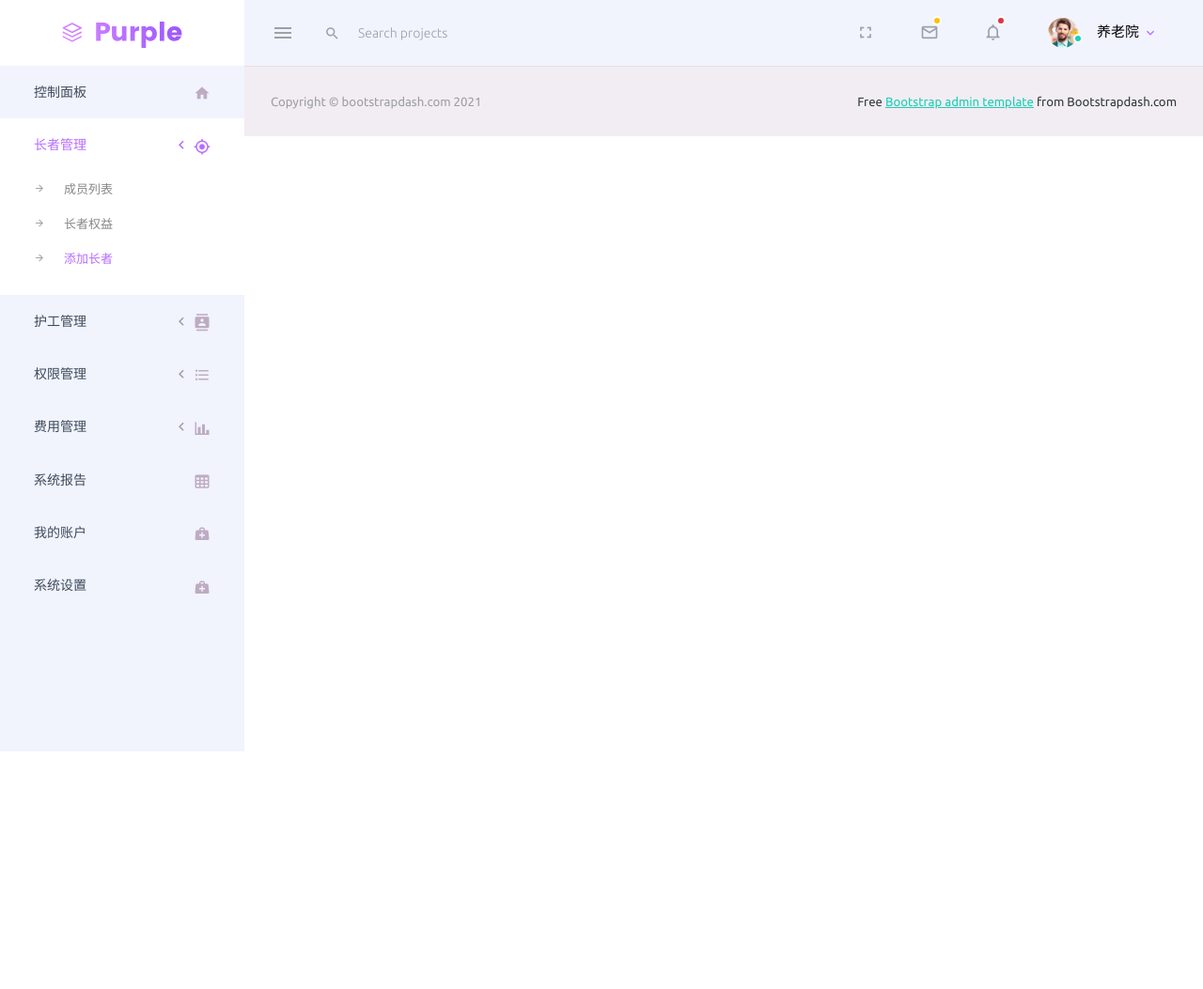
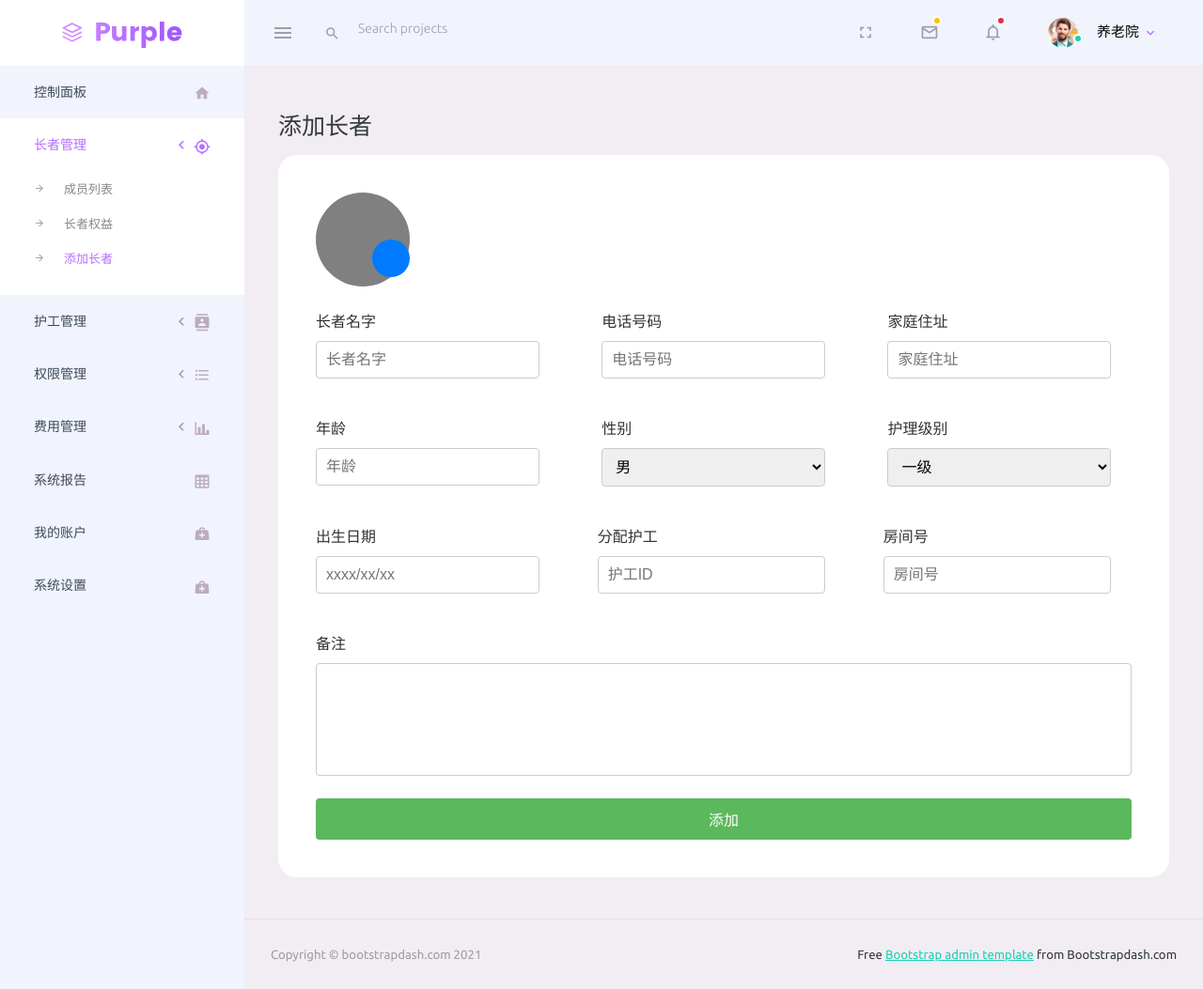
Before and after one commit to hnlxy/SmartEyeWeb, a Flask app: page /elderly-management/add-elderly in a window 1280 px wide. Shown: the whole page at 94% size. Before the commit the page ends 800 px from the top, so only its background shows below. Run offline with Flask 3, Linux system fonts and the light colour scheme; a user stored in the database is signed in; some libraries are stand-ins or nearby versions.

Commit message:
添加增加长者网页

```diff
--- a/templates/pages/elderly-management/add_elderly.html
+++ b/templates/pages/elderly-management/add_elderly.html
@@ -1,2 +1,195 @@
 {% extends 'base.html' %}
 {% block title %}添加长者{% endblock title %}
+{% block content %}
+<style>
+    body {
+        font-family: 'Microsoft YaHei', Arial, sans-serif;
+        background-color: #f1f3fd;
+        margin: 0;
+        padding: 0;
+    }
+
+    .form-group {
+        position: relative;
+        width: 100px;
+        height: 100px;
+        border-radius: 50%;
+        background-color: gray;
+        display: flex;
+        justify-content: center;
+        align-items: center;
+        color: white;
+        font-weight: bold;
+    }
+    label {
+        display: block;
+        margin-bottom: 10px;
+        color: #333;
+        font-size: 16px;
+    }
+
+    input[type="text"],
+    input[type="email"],
+    input[type="number"],
+    select {
+        width: calc(100% - 22px);
+        padding: 10px;
+        margin-bottom: 10px;
+        border: 1px solid #ccc;
+        border-radius: 4px;
+    }
+
+    .file-input {
+        position: absolute;
+        bottom: 0;
+        right: 0;
+    }
+
+    .file-input p {
+        margin: 0;
+        font-size: 14px;
+        color: #666;
+    }
+
+    input[type="file"] {
+        border: none;
+        padding: 0;
+        margin: 10px 0;
+    }
+
+    .file-input:hover {
+        background-color: #f9f9f9;
+
+    }
+
+    .submit-btn {
+        width: 100%;
+        padding: 10px;
+        border: none;
+        background-color: #5cb85c;
+        color: white;
+        font-size: 16px;
+        cursor: pointer;
+        border-radius: 4px;
+    }
+
+    .submit-btn:hover {
+        background-color: #4cae4c;
+    }
+
+    .row {
+        display: flex;
+        justify-content: space-between;
+        margin-bottom: 20px;
+    }
+
+    .form-field {
+        flex-basis: 33%;
+        margin-bottom: 10px;
+    }
+
+    textarea {
+        width: 100%;
+        height: 120px;
+        padding: 10px;
+        border: 1px solid #ccc;
+        border-radius: 4px;
+        font-size: 16px;
+        box-sizing: border-box;
+        resize: none;
+    }
+
+    .file-input label {
+        display: block;
+        width: 40px;
+        height: 40px;
+        border-radius: 50%;
+        background-color: #007bff;
+        color: white;
+        text-align: center;
+        padding: 10px;
+        margin-bottom: 10px;
+        cursor: pointer;
+        transition: background-color 0.3s ease;
+    }
+
+    .file-input label:hover {
+        background-color: #0056b3;
+    }
+
+    .file-input input[type="file"] {
+        display: none;
+    }
+
+</style>
+<div class="content-wrapper">
+<div style="font-size: 25px; margin-bottom: 15px">添加长者</div>
+<div class="card">
+    <div class="card-body">
+        <div class="form-group">
+            <div class="file-input">
+                <label for="profile_picture"><i class="fas fa-pencil-alt"></i></label>
+                <input type="file" id="profile_picture" name="profile_picture" accept="image/*">
+            </div>
+        </div>
+        <div class="row">
+            <div class="form-field">
+                <label for="full_name">长者名字</label>
+                <input type="text" id="full_name" name="full_name" placeholder="长者名字" required>
+            </div>
+            <div class="form-field">
+                <label for="telephone">电话号码</label>
+                <input type="text" id="telephone" name="telephone" placeholder="电话号码" required>
+            </div>
+            <div class="form-field">
+                <label for="telephone">家庭住址</label>
+                <input type="text" id="address" name="address" placeholder="家庭住址" required>
+            </div>
+        </div>
+        <div class="row">
+            <div class="form-field">
+                <label for="age">年龄</label>
+                <input type="number" id="age" name="age" placeholder="年龄" required>
+            </div>
+            <div class="form-field">
+                <label for="gender">性别</label>
+                <select id="gender" name="gender">
+                    <option value="male">男</option>
+                    <option value="female">女</option>
+                </select>
+            </div>
+            <div class="form-field">
+                <label for="care_level">护理级别</label>
+                <select id="care_level" name="care_level">
+                    <option value="1">一级</option>
+                    <option value="2">二级</option>
+                    <option value="3">三级</option>
+                </select>
+            </div>
+        </div>
+        <div class="row">
+            <div class="form-field">
+                <label for="elder_birth">出生日期</label>
+                <input type="text" id="elder_birth" name="elder_birth" placeholder="xxxx/xx/xx">
+            </div>
+            <div class="form-field" style="flex: content">
+                <label for="assign_caregiver">分配护工</label>
+                <input type="text" id="assign_caregiver" name="assign_caregiver" placeholder="护工ID">
+            </div>
+            <div class="form-field" style="flex: content">
+                <label for="room_num">房间号</label>
+                <input type="text" id="room_num" name="room_num" placeholder="房间号">
+            </div>
+        </div>
+        <div class="row">
+            <div>
+                <label for="experience">备注</label>
+                <textarea id="experience" name="experience" placeholder=""></textarea>
+            </div>
+        </div>
+        <div style="clear: both;"></div>
+        <button class="submit-btn">添加</button>
+    </div>
+</div>
+</div>
+{% endblock content %}
```
